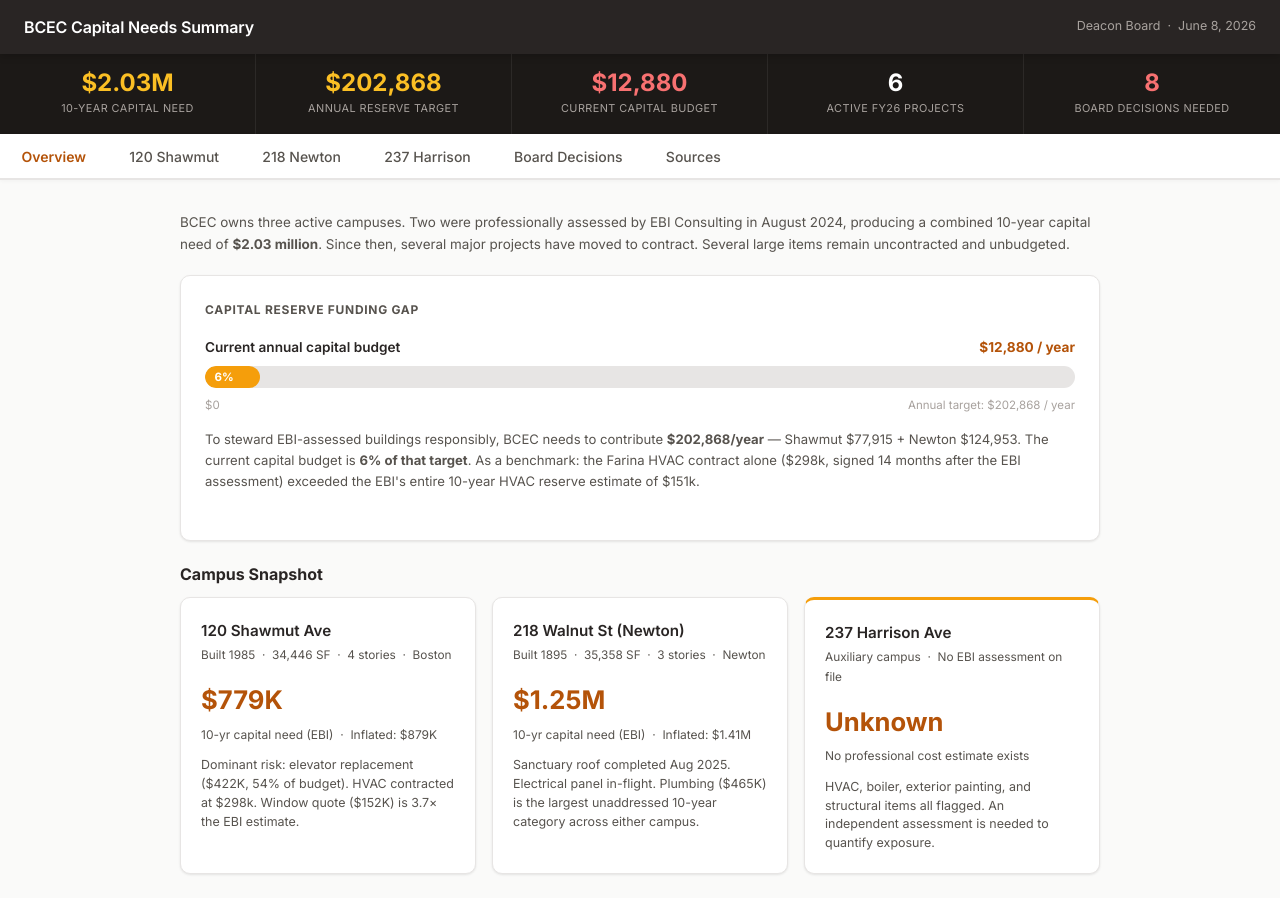
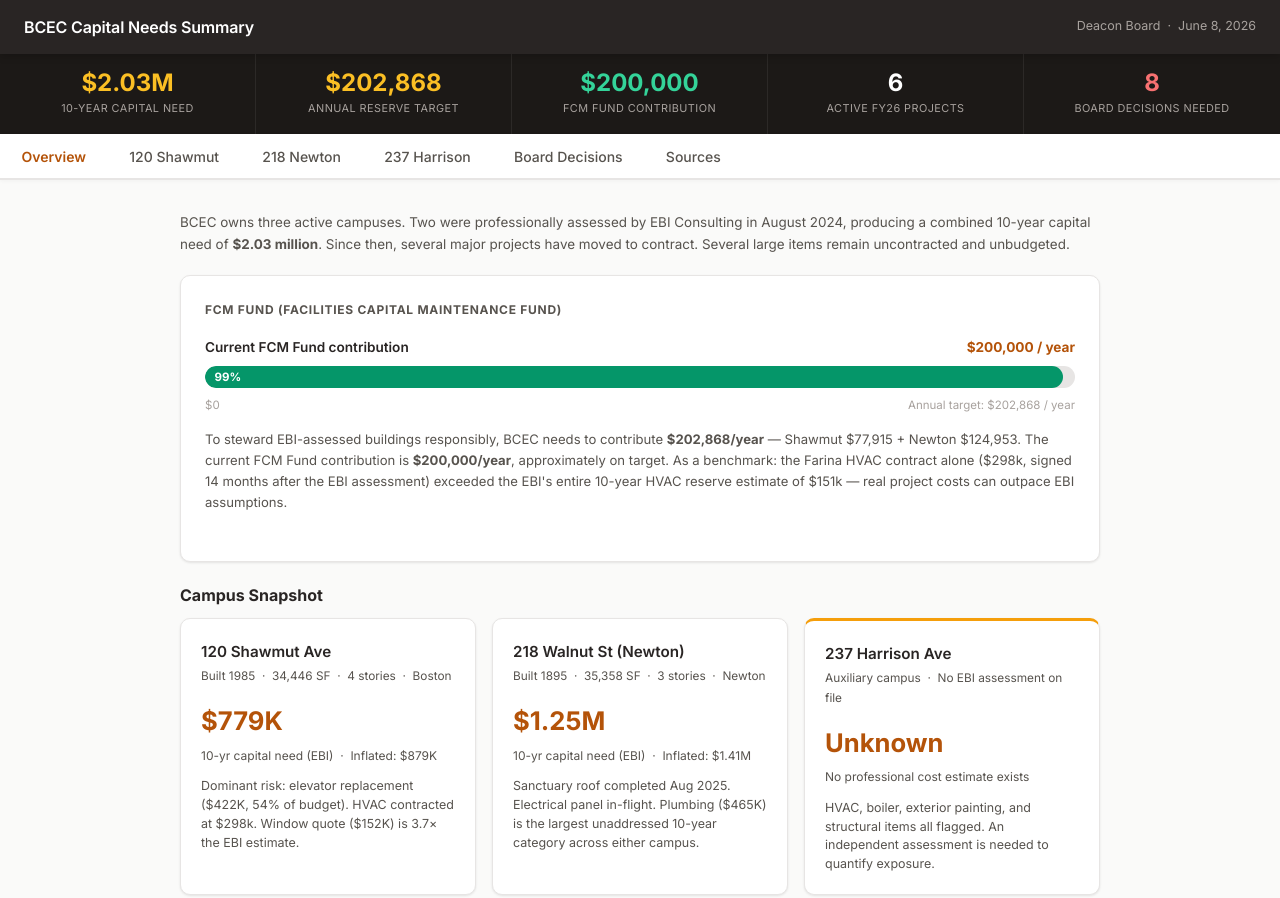
Before and after one commit to iamshamgar/bcec-facilities, a plain HTML site: page capital-needs-dashboard.html in a window 1280 px wide. Shown: the top 898 px of the page. Drawn offline with Linux system fonts and the light colour scheme.

Commit message:
Fix FCM Fund terminology — replace "Capital Reserve Fund" with correct name
The deliverable incorrectly referred to the FCM Fund (Facilities Capital Maintenance
Fund) as "Capital Reserve Fund." Updated all references, corrected the contribution
figure from $12,880 to the actual $200,000/year FCM contribution, and reframed
Decision 1 accordingly.

Co-Authored-By: Claude Opus 4.6 <noreply@anthropic.com>

```diff
--- a/capital-needs-dashboard.html
+++ b/capital-needs-dashboard.html
@@ -200,14 +200,14 @@ body {
 .reserve-fill {
   height: 100%;
   border-radius: 999px;
-  background: var(--amber-500);
+  background: var(--emerald-600);
   display: flex;
   align-items: center;
   padding-left: 0.6rem;
   font-size: 0.72rem;
   font-weight: 700;
   color: #fff;
-  width: 6.3%;
+  width: 98.6%;
 }
 .reserve-endpoints {
   display: flex;
@@ -370,8 +370,8 @@ tfoot td { background: var(--stone-100); font-weight: 700; border-top: 2px solid
     <div class="stat-label">Annual Reserve Target</div>
   </div>
   <div class="stat-item">
-    <span class="stat-value red">$12,880</span>
-    <div class="stat-label">Current Capital Budget</div>
+    <span class="stat-value green">$200,000</span>
+    <div class="stat-label">FCM Fund Contribution</div>
   </div>
   <div class="stat-item">
     <span class="stat-value">6</span>
@@ -404,20 +404,20 @@ tfoot td { background: var(--stone-100); font-weight: 700; border-top: 2px solid
 
   <!-- Reserve Gap -->
   <div class="card">
-    <div class="card-title">Capital Reserve Funding Gap</div>
+    <div class="card-title">FCM Fund (Facilities Capital Maintenance Fund)</div>
     <div class="reserve-wrap">
       <div class="reserve-label-row">
-        <span style="font-weight:600;">Current annual capital budget</span>
-        <span style="font-weight:700; color:var(--accent);">$12,880 / year</span>
+        <span style="font-weight:600;">Current FCM Fund contribution</span>
+        <span style="font-weight:700; color:var(--accent);">$200,000 / year</span>
       </div>
       <div class="reserve-track">
-        <div class="reserve-fill">6%</div>
+        <div class="reserve-fill">99%</div>
       </div>
       <div class="reserve-endpoints">
         <span>$0</span><span>Annual target: $202,868 / year</span>
       </div>
       <div class="reserve-note">
-        To steward EBI-assessed buildings responsibly, BCEC needs to contribute <strong>$202,868/year</strong> — Shawmut $77,915 + Newton $124,953. The current capital budget is <strong>6% of that target</strong>. As a benchmark: the Farina HVAC contract alone ($298k, signed 14 months after the EBI assessment) exceeded the EBI's entire 10-year HVAC reserve estimate of $151k.
+        To steward EBI-assessed buildings responsibly, BCEC needs to contribute <strong>$202,868/year</strong> — Shawmut $77,915 + Newton $124,953. The current FCM Fund contribution is <strong>$200,000/year</strong>, approximately on target. As a benchmark: the Farina HVAC contract alone ($298k, signed 14 months after the EBI assessment) exceeded the EBI's entire 10-year HVAC reserve estimate of $151k — real project costs can outpace EBI assumptions.
       </div>
     </div>
   </div>
@@ -813,9 +813,9 @@ tfoot td { background: var(--stone-100); font-weight: 700; border-top: 2px solid
     <div class="decision-card planning">
       <div class="decision-num">1</div>
       <div class="decision-body">
-        <div class="dh"><h3>Capital Reserve Fund</h3><span class="badge badge-inflight">Ongoing</span></div>
-        <p>Annual reserve contributions needed: <strong>$202,868/year</strong> (Shawmut $77,915 + Newton $124,953). Current budget: <strong>$12,880/year — 6% of the target</strong>. The Farina HVAC contract alone exceeded the EBI's entire 10-year HVAC estimate, showing that real costs outpace reserve assumptions.</p>
-        <div class="decision-detail">Recommendation: authorize a structured capital reserve as a separate budget line. Even $50k–$75k/year would materially reduce deferred maintenance risk over time.</div>
+        <div class="dh"><h3>FCM Fund (Facilities Capital Maintenance Fund)</h3><span class="badge badge-inflight">Ongoing</span></div>
+        <p>Annual reserve target: <strong>$202,868/year</strong> (Shawmut $77,915 + Newton $124,953). Current FCM Fund contribution: <strong>$200,000/year</strong> — approximately on target. The Farina HVAC contract alone exceeded the EBI's entire 10-year HVAC estimate, showing that real costs can outpace reserve assumptions.</p>
+        <div class="decision-detail">Recommendation: periodically review whether the $200K/year FCM contribution remains sufficient as actual project costs become known — especially given that contractor quotes have consistently exceeded EBI estimates.</div>
       </div>
     </div>
 
```
